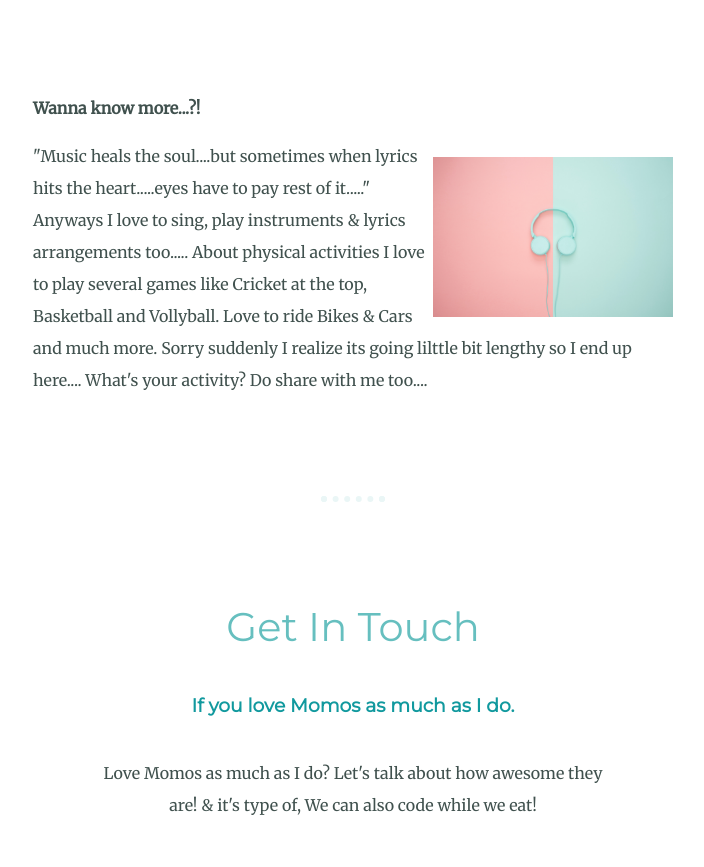
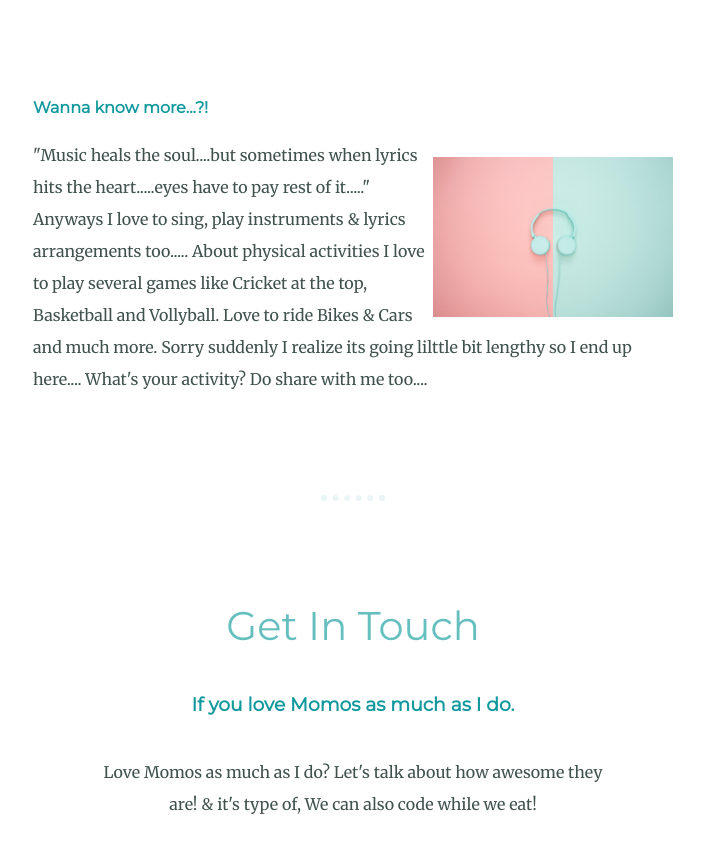
Before and after one commit to 888sushantgurung/sushant_cv, a plain HTML site: page index.html in a window 1280 px wide. Shown: the part 2136-3003 px from the top of the page, without its empty margins (287-991 px from the left). Drawn offline with Linux system fonts and the light colour scheme.

Commit message:
Update index.html

```diff
--- a/index.html
+++ b/index.html
@@ -46,7 +46,7 @@
 
          <div class="insidemiddle">
         <img class="musics" src="pexels-moose-photos-1037992.jpg">
-        <h4>Wanna know more...?!</h4>
+        <h4 class="music">Wanna know more...?!</h4>
 
 <p>"Music heals the soul....but sometimes when lyrics hits the heart.....eyes have to pay rest of it....."
   Anyways I love to sing, play instruments & lyrics arrangements too.....
```
